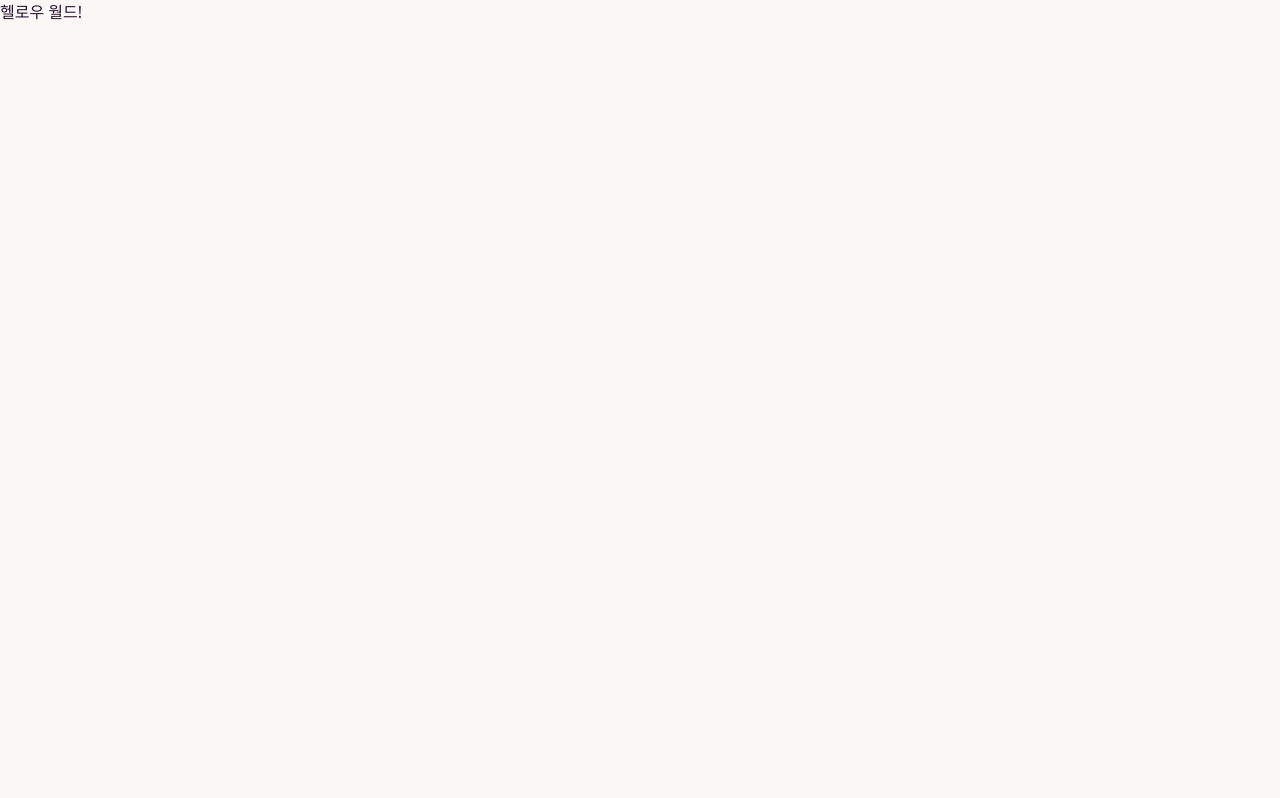
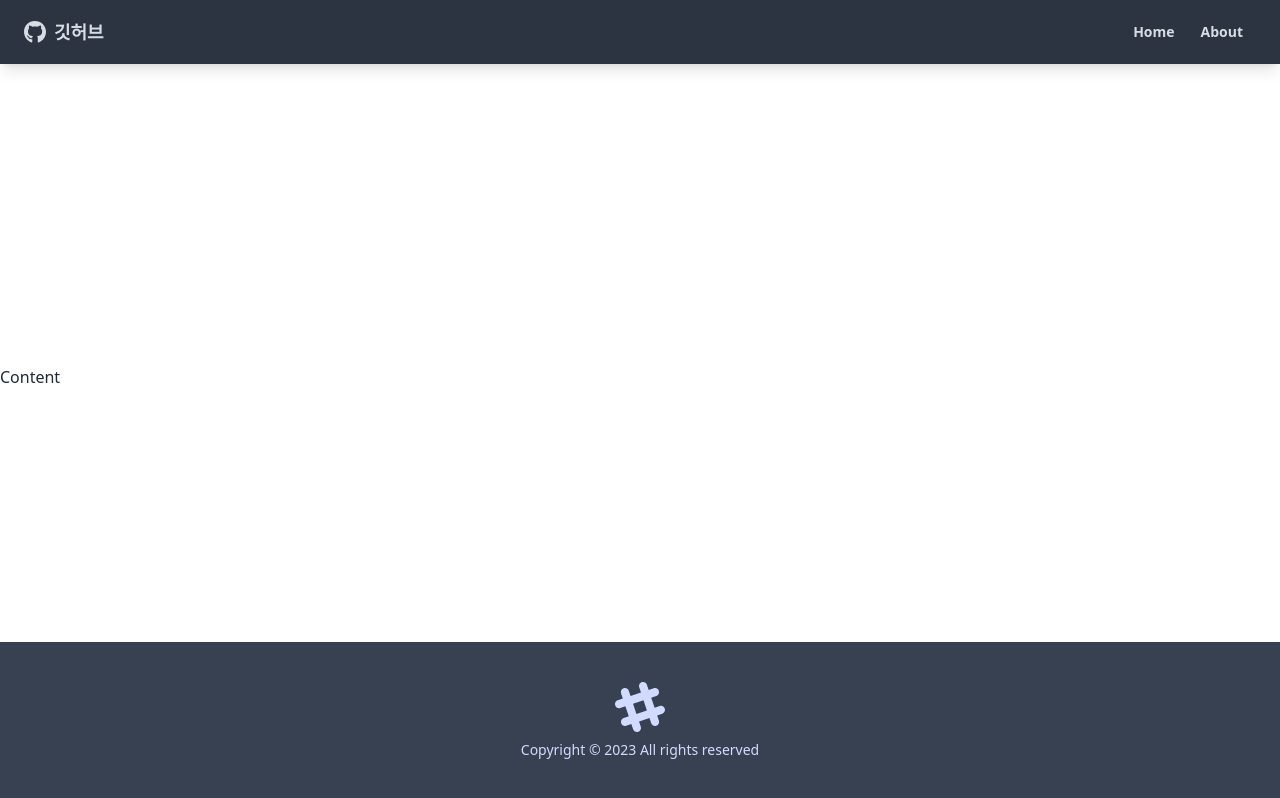
Before and after one commit to realsingeriu/github-finder, a React (Vite) app: page / in a window 1280 px wide. Built offline with nearby package versions, Linux system fonts and the light colour scheme.

Commit message:
네브바, 푸터 추가 및 설정 , About,Home,NotFound추가

```diff
--- a/index.html
+++ b/index.html
@@ -1,5 +1,5 @@
 <!DOCTYPE html>
-<html lang="ko" data-theme="cupcake">
+<html lang="ko">
   <head>
     <meta charset="UTF-8" />
     <link rel="icon" type="image/svg+xml" href="/vite.svg" />
--- a/package.json
+++ b/package.json
@@ -11,7 +11,9 @@
   },
   "dependencies": {
     "react": "^18.2.0",
-    "react-dom": "^18.2.0"
+    "react-dom": "^18.2.0",
+    "react-icons": "^4.12.0",
+    "react-router-dom": "^6.20.0"
   },
   "devDependencies": {
     "@types/react": "^18.2.37",
--- a/src/App.jsx
+++ b/src/App.jsx
@@ -1,8 +1,18 @@
+import { BrowserRouter } from "react-router-dom";
+import Footer from "./components/layout/Footer";
+import Navbar from "./components/layout/Navbar";
+import React from "react";
+
 function App() {
   return (
-    <div>
-      <h1>헬로우 월드!</h1>
-    </div>
+    // 링크가 안맞아서 오류라던지 basename속성은 null 이다라는 오류가 나오면  'BrowserRouter'를 쓰면 해결 된다. 즉, 속성을 구조화하는데 문제가 생긴거다.
+    <BrowserRouter>
+      <div className="flex flex-col justify-between h-screen">
+        <Navbar title="깃허브" />
+        <main>Content</main>
+        <Footer />
+      </div>
+    </BrowserRouter>
   );
 }
 
--- /dev/null
+++ b/src/components/layout/Footer.jsx
@@ -0,0 +1,26 @@
+import React from "react";
+
+function Footer() {
+  const footerYear = new Date().getFullYear();
+
+  return (
+    <footer className="footer p-10 bg-gray-700 text-primary-content footer-center">
+      <div>
+        <svg
+          width="50"
+          height="50"
+          viewBox="0 0 24 24"
+          xmlns="http://www.w3.org/2000/svg"
+          fillRule="evenodd"
+          clipRule="evenodd"
+          className="inline-block fill-current"
+        >
+          <path d="M22.672 15.226l-2.432.811.841 2.515c.33 1.019-.209 2.127-1.23 2.456-1.15.325-2.148-.321-2.463-1.226l-.84-2.518-5.013 1.677.84 2.517c.391 1.203-.434 2.542-1.831 2.542-.88 0-1.601-.564-1.86-1.314l-.842-2.516-2.431.809c-1.135.328-2.145-.317-2.463-1.229-.329-1.018.211-2.127 1.231-2.456l2.432-.809-1.621-4.823-2.432.808c-1.355.384-2.558-.59-2.558-1.839 0-.817.509-1.582 1.327-1.846l2.433-.809-.842-2.515c-.33-1.02.211-2.129 1.232-2.458 1.02-.329 2.13.209 2.461 1.229l.842 2.515 5.011-1.677-.839-2.517c-.403-1.238.484-2.553 1.843-2.553.819 0 1.585.509 1.85 1.326l.841 2.517 2.431-.81c1.02-.33 2.131.211 2.461 1.229.332 1.018-.21 2.126-1.23 2.456l-2.433.809 1.622 4.823 2.433-.809c1.242-.401 2.557.484 2.557 1.838 0 .819-.51 1.583-1.328 1.847m-8.992-6.428l-5.01 1.675 1.619 4.828 5.011-1.674-1.62-4.829z"></path>
+        </svg>
+        <p>Copyright &copy; {footerYear} All rights reserved</p>
+      </div>
+    </footer>
+  );
+}
+
+export default Footer;
--- /dev/null
+++ b/src/components/layout/Navbar.jsx
@@ -0,0 +1,44 @@
+import { FaGithub } from "react-icons/fa";
+import { Link } from "react-router-dom";
+import PropTypes from "prop-types";
+import React from "react";
+
+function Navbar({ title }) {
+  return (
+    <nav className="navbar mb-12 shadow-lg bg-neutral text-neutral-content">
+      <div className="container mx-auto">
+        <div className="flex-none px-2 mx-2">
+          <FaGithub className="inline pr-2 text-3xl" />
+          <Link to="/" className="text-lg font-bold align-middle">
+            {title}
+          </Link>
+        </div>
+
+        <div className="flex-1 px-2 mx-2">
+          <div className="flex justify-end">
+            <Link to="/" className="btn btn-ghost btn-sm rounded-btn">
+              {/* Provide a meaningful label */}
+              Home
+            </Link>
+            <Link to="/about" className="btn btn-ghost btn-sm rounded-btn">
+              {/* Provide a meaningful label */}
+              About
+            </Link>
+          </div>
+        </div>
+      </div>
+    </nav>
+  );
+}
+
+Navbar.defaultProps = {
+  title: "Github Finder",
+};
+
+// 컴퍼넌트의 Prop 타입을 설정
+Navbar.propTypes = {
+  // 타이틀 prop 타입은 문자열
+  title: PropTypes.string,
+};
+
+export default Navbar;
```
Also changed, not shown: src/pages/About.jsx (added), src/pages/Home.jsx (added), src/pages/NotFound.jsx (added), 1 other file (tests, documents, lock files or other folders).
